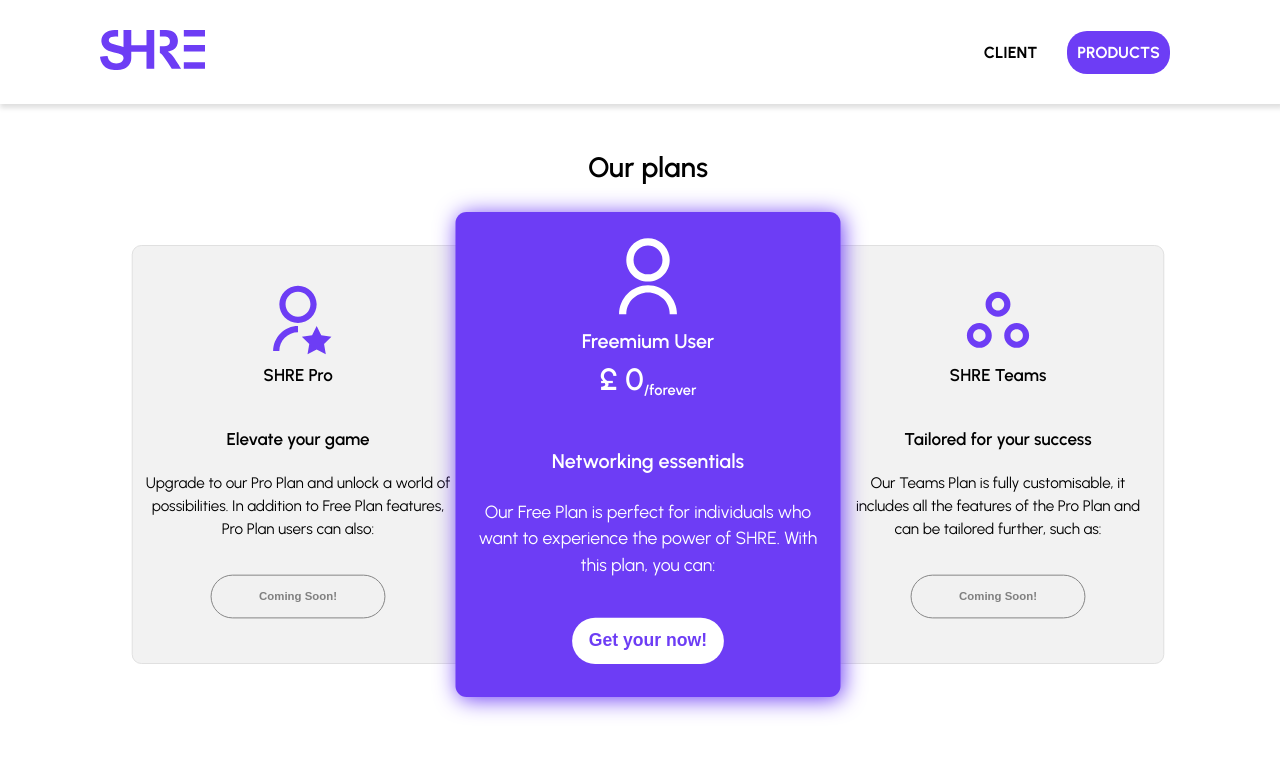
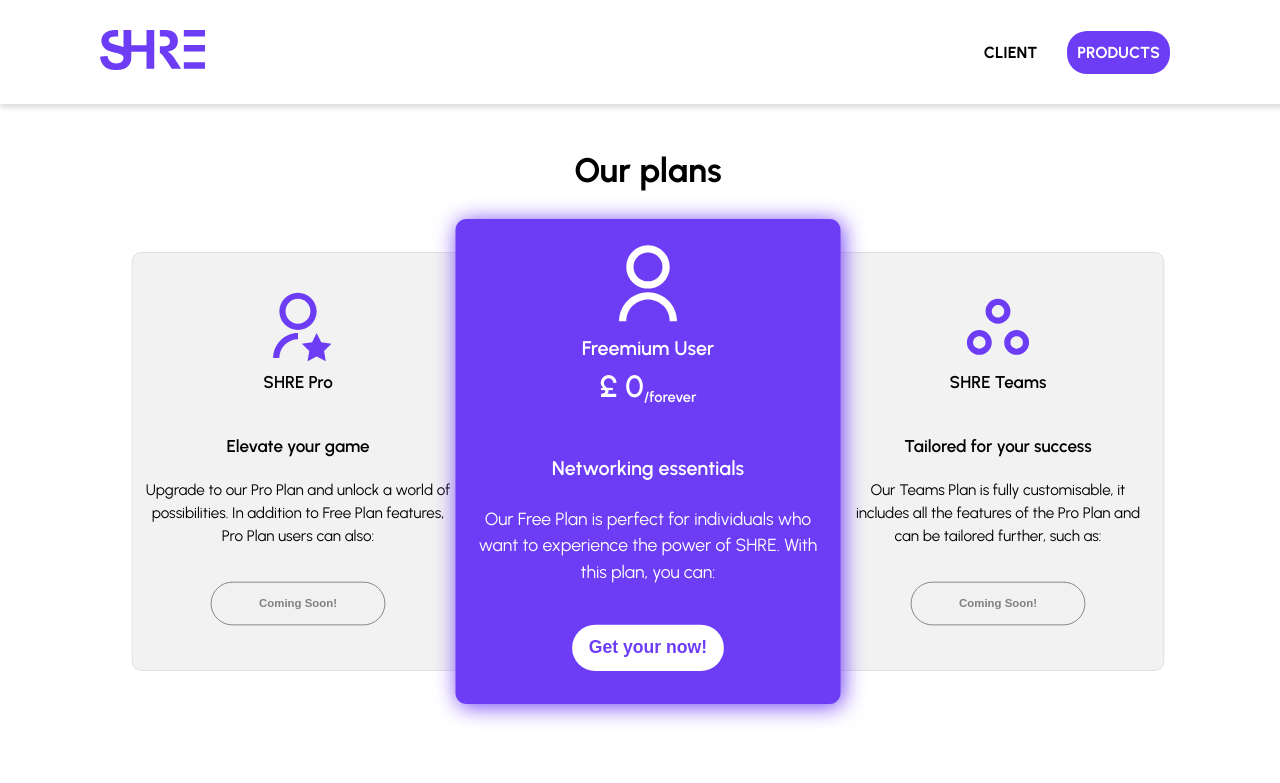
Before and after one commit to nyinyi979/shre-test, a Next.js app: page /product in a window 1280 px wide. Shown: the top 783 px of the page. Built offline with nearby package versions, Linux system fonts and the light colour scheme.

Commit message:
heading v1.4

```diff
--- a/app/product/_components/plan.module.css
+++ b/app/product/_components/plan.module.css
@@ -3,9 +3,9 @@
     width: fit-content;
 }
 .heading{
-    font-size: 28px;
+    font-size: 34px;
     text-align: center;
-    font-weight: 600;
+    font-weight: 700;
     margin: 50px 0;
 }
 .planContainer{
```
